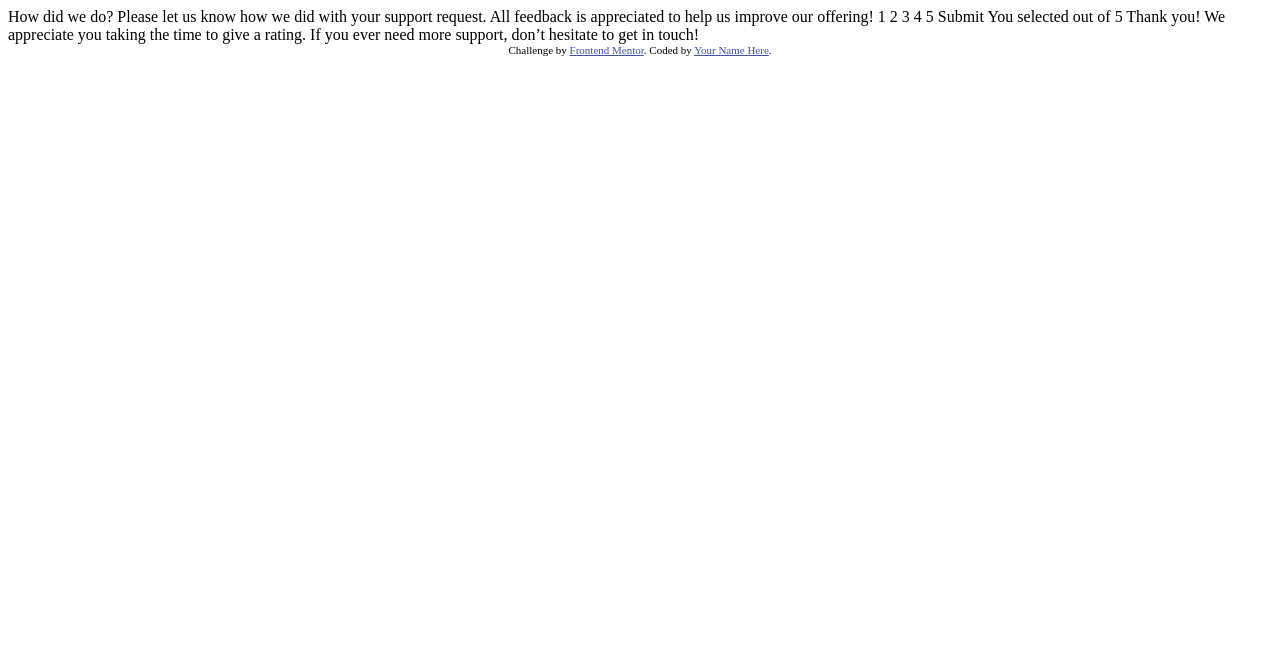
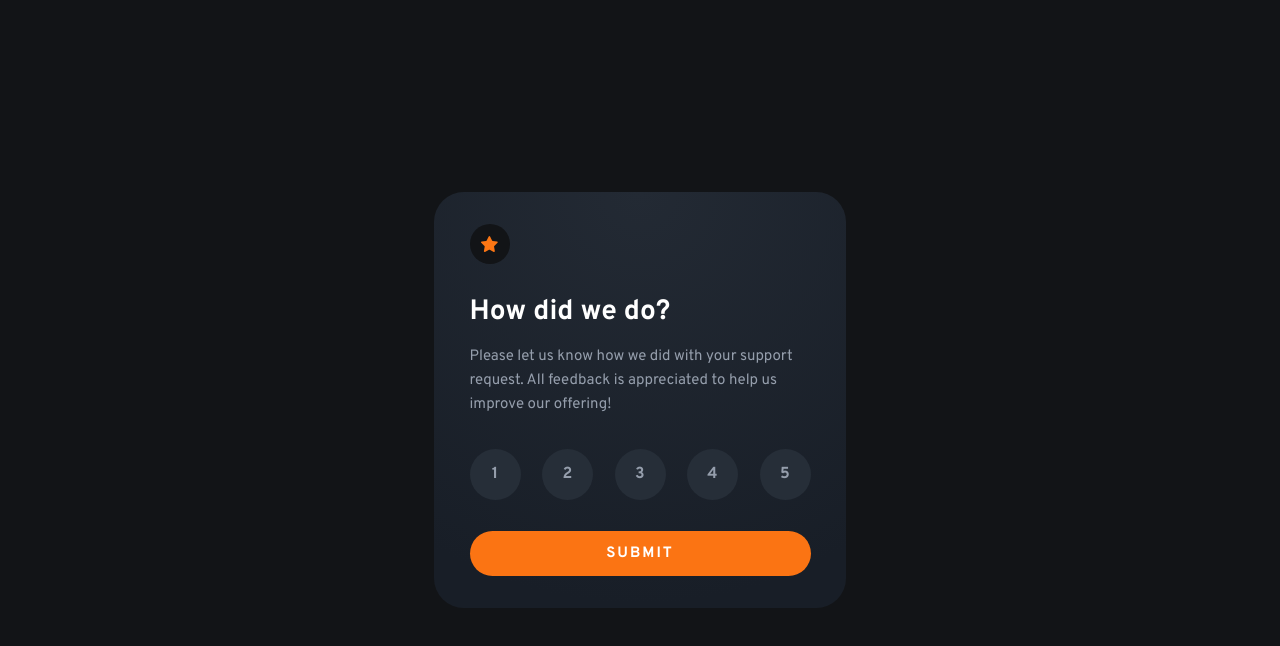
Before and after one commit to RaianDamaceno/interactive-rating-component-main, a plain HTML site: page index.html in a window 1280 px wide. Drawn offline with Linux system fonts and the light colour scheme.

Commit message:
Add script, e create desktop view

```diff
--- a/index.html
+++ b/index.html
@@ -5,45 +5,50 @@
     <meta name="viewport" content="width=device-width, initial-scale=1.0"> <!-- displays site properly based on user's device -->
 
     <link rel="icon" type="image/png" sizes="32x32" href="./images/favicon-32x32.png">
-
+    <link rel="stylesheet" href="./style.css">
     <title>Frontend Mentor | Interactive rating component</title>
-
-  <!-- Feel free to remove these styles or customise in your own stylesheet 👍 -->
-  <style>
-    .attribution { font-size: 11px; text-align: center; }
-    .attribution a { color: hsl(228, 45%, 44%); }
-  </style>
   </head>
   <body>
+    <main class="container">
+      <div class="card">
+        <div class="card-container">
+          <div class="card-icon">
+            <img src="./images/icon-star.svg">
+          </div>
+          <div>
+            <h1>How did we do?</h1>
+            <h2>Please let us know how we did with your support request.
+              All feedback is appreciated
+              to help us improve our offering!</h2>
+          </div>
+          <div class="rating">
+            <button class="btn-rating" value="1" onClick="getButtonSelectedValue(this.value)">1</button>
+            <button class="btn-rating" value="2" onClick="getButtonSelectedValue(this.value)">2</button>
+            <button class="btn-rating" value="3" onClick="getButtonSelectedValue(this.value)">3</button>
+            <button class="btn-rating" value="4" onClick="getButtonSelectedValue(this.value)">4</button>
+            <button class="btn-rating" value="5" onClick="getButtonSelectedValue(this.value)">5</button>
+          </div>
+          <div>
+            <button class="submit" onClick="setValue()">SUBMIT</button>
+          </div>
+        </div>
+        <div class="card-container-end">
+          <figure>
+            <img src="./images/illustration-thank-you.svg">
+          </figure>
+          <div class="rating-sended">
+            <span class="rating-value">You selected 4 out of 5</span>
+          </div>
+          <h1>Thank you!</h1>
+          <h2>
+            We appreciate you taking the time to give a rating.
+            If you ever need more support,
+            don’t hesitate to get in touch!
+          </h2>
+        </div>
+      </div>
+    </main>
 
-  <!-- Rating state start -->
-
-  How did we do?
-
-  Please let us know how we did with your support request. All feedback is appreciated
-  to help us improve our offering!
-
-  1 2 3 4 5
-
-  Submit
-
-  <!-- Rating state end -->
-
-  <!-- Thank you state start -->
-
-  You selected <!-- Add rating here --> out of 5
-
-  Thank you!
-
-  We appreciate you taking the time to give a rating. If you ever need more support,
-  don’t hesitate to get in touch!
-
-  <!-- Thank you state end -->
-
-
-  <div class="attribution">
-    Challenge by <a href="https://www.frontendmentor.io?ref=challenge" target="_blank">Frontend Mentor</a>.
-    Coded by <a href="#">Your Name Here</a>.
-  </div>
   </body>
+  <script src="./script.js"></script>
 </html>
--- /dev/null
+++ b/script.js
@@ -0,0 +1,9 @@
+function getButtonSelectedValue(value) {
+    return value;
+}
+
+
+function setValue() {
+    document.getElementsByClassName("card-container")[0].style.display = "none";
+    document.getElementsByClassName("card-container-end")[0].style.display = "flex";
+}
--- /dev/null
+++ b/style.css
@@ -0,0 +1,172 @@
+@import url('https://fonts.googleapis.com/css2?family=Overpass:wght@400;700&display=swap');
+
+:root {
+    --White: hsl(0, 0%, 100%);
+    --LightGrey: hsl(217, 12%, 63%);
+    --MediumGrey: hsl(216, 12%, 54%);
+    --DarkBlue: hsl(213, 19%, 18%);
+    --VeryDarkBlue: hsl(216, 12%, 8%);
+    --Orange: hsl(25, 97%, 53%);
+}
+
+body, html {
+    height: 100%;
+    width: 100%;
+    padding: 0 !important;
+    background-color: var(--VeryDarkBlue);
+}
+
+button {
+    cursor: pointer;
+}
+
+h1 {
+    font-family: 'Overpass';
+    font-style: normal;
+    font-weight: 700;
+    font-size: 28px;
+    line-height: 35px;
+    color: var(--White);
+}
+
+h2 {
+    font-family: 'Overpass';
+    font-style: normal;
+    font-weight: 400;
+    font-size: 15px;
+    line-height: 24px;
+    color: var(--LightGrey);
+    margin-top: 15px;
+}
+
+* {
+    margin: 0;
+    padding: 0;
+    box-sizing: border-box;
+}
+
+.container {
+    display: flex;
+    align-items: center;
+    justify-content: center;
+    width: 100%;
+    height: 100%;
+}
+
+.card {
+    width: 412px;
+    height: 416px;
+    background:  radial-gradient(98.96% 98.96% at 50% 0%,
+                             #232A34 0%, #181E27 100%);
+    border-radius: 30px;
+    display: flex;
+    align-items: center;
+    justify-content: center;
+}
+
+.card-container, .card-container-end {
+    width: 341px;
+    height: 352px;
+    display: flex;
+    flex-direction: column;
+    justify-content: space-between;
+}
+
+.card-icon {
+    width: 40px;
+    height: 40px;
+    border-radius: 50%;
+    background: var(--VeryDarkBlue);
+    display: flex;
+    align-items: center;
+    justify-content: center;
+}
+
+.rating {
+    display: flex;
+    flex-direction: row;
+    justify-content: space-between;
+}
+
+.btn-rating {
+    height: 51px;
+    width: 51px;
+    border-radius: 50%;
+    background-color: #262E38;
+    border: none;
+    font-family: 'Overpass';
+    font-style: normal;
+    font-weight: 700;
+    font-size: 16px;
+    line-height: 24px;
+    text-align: center;
+    letter-spacing: 0.2px;
+    color: var(--LightGrey)
+}
+
+.btn-rating:hover {
+    background-color: var(--Orange);
+    color: var(--White)
+}
+
+.btn-rating:focus {
+    background-color: var(--MediumGrey);
+    color: var(--White)
+}
+
+.submit {
+    height: 45px;
+    width: 100%;
+    background: var(--Orange);
+    border-radius: 22.5px;
+    border: none;
+    font-family: 'Overpass';
+    font-style: normal;
+    font-weight: 700;
+    font-size: 15px;
+    line-height: 19px;
+    letter-spacing: 2px;
+    color: var(--White);
+}
+
+.submit:hover {
+    background: var(--White);
+    color: var(--Orange)
+}
+
+.card-container-end {
+    align-items: center;
+    display: none;
+}
+
+.rating-sended{
+    background: #262E38;
+    border-radius: 22.5px;
+    width: 193px;
+    height: 32px;
+    display: flex;
+    align-items: center;
+    justify-content: center;
+}
+
+.rating-value {
+    font-family: 'Overpass';
+    font-style: normal;
+    font-weight: 400;
+    font-size: 15px;
+    line-height: 24px;
+    text-align: center;
+    color: var(--Orange)
+}
+@media only screen and (min-device-width: 375px) and (max-width: 768px){
+    .card {
+        width: 327px;
+        height: 360px;
+    }
+
+    .card-container {
+        width: 279px;
+        height: 304px;
+    }
+
+}
```
Lines whose indentation alone changed are shown as unchanged.
